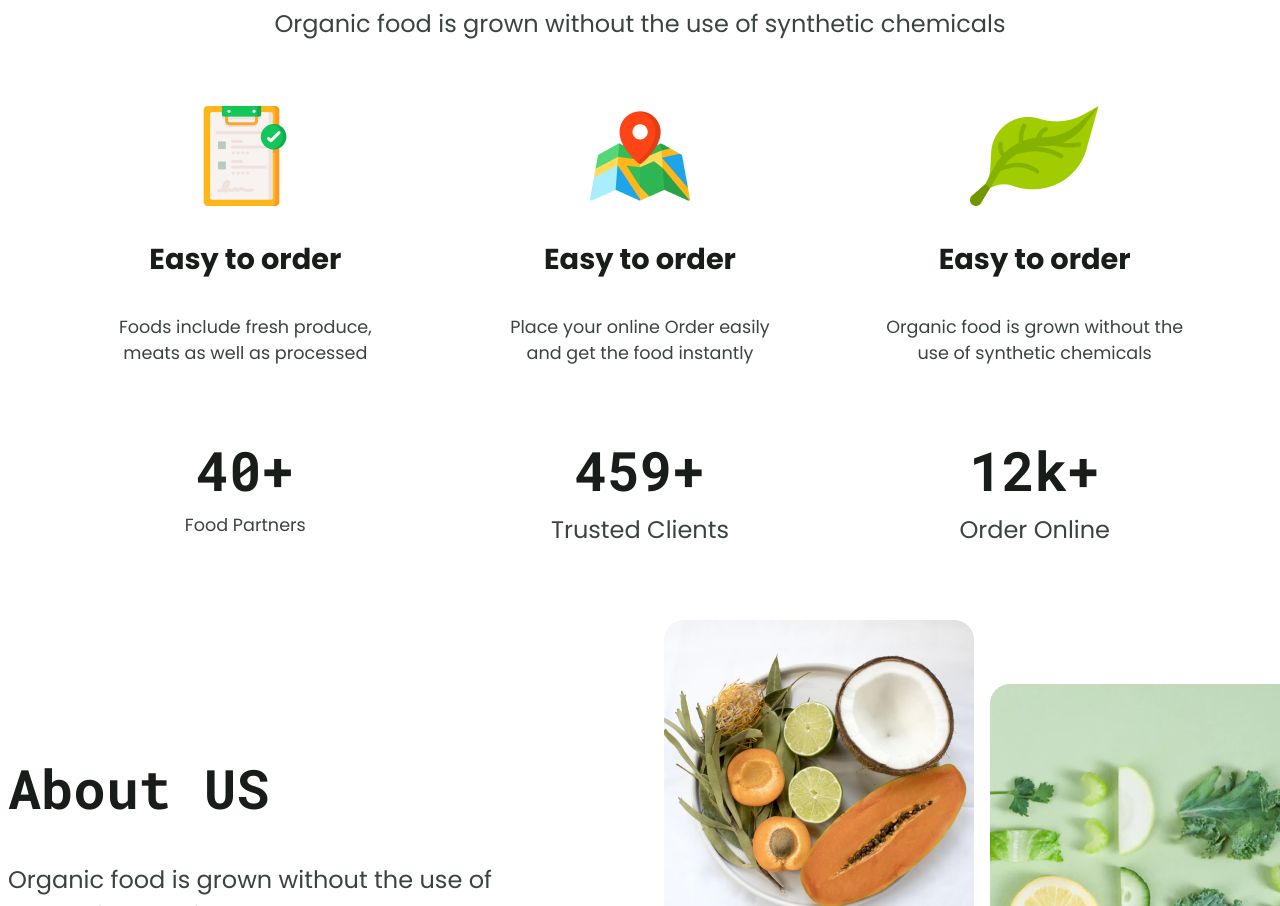
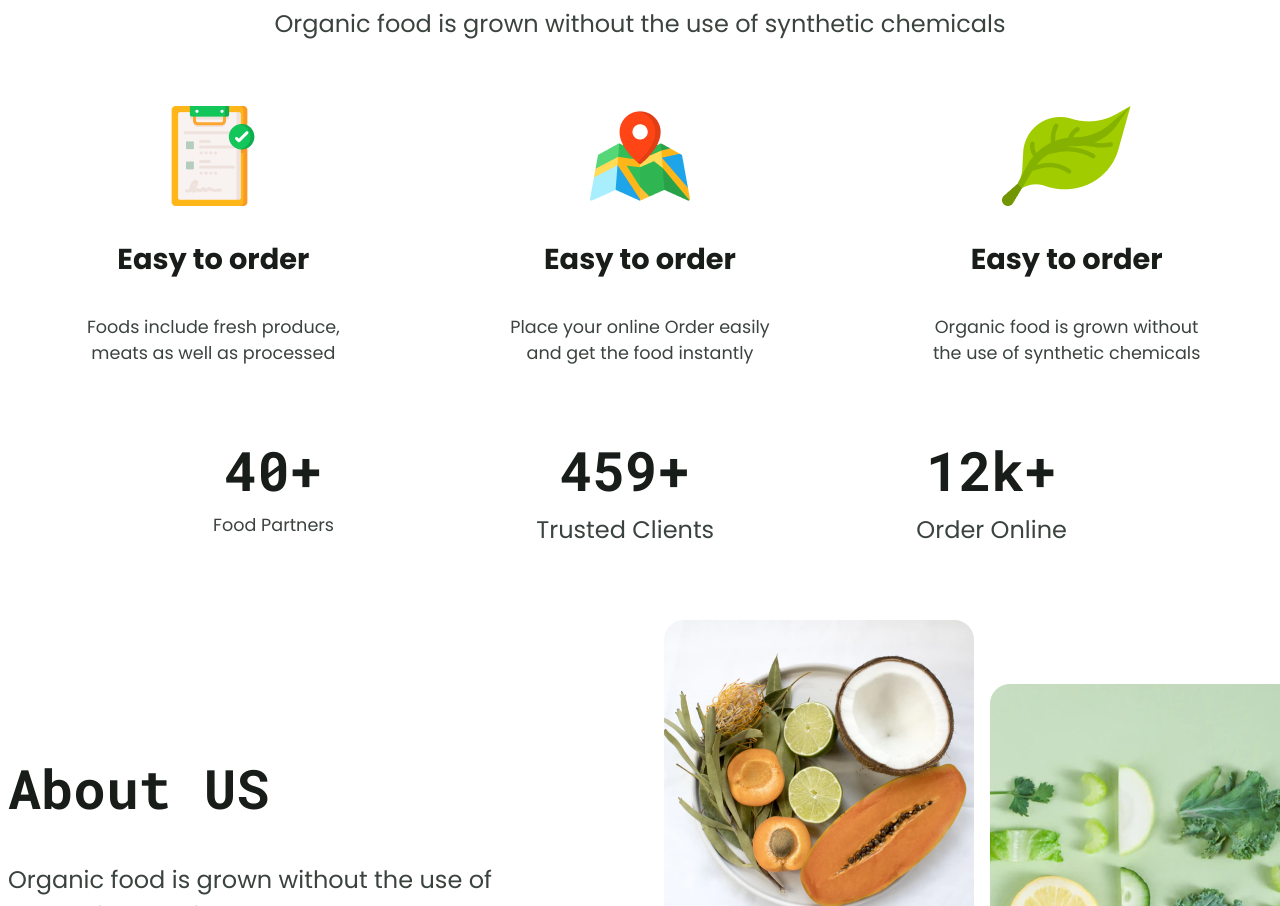
Before and after one commit to tokkaya79/ui-dest, a React (Create React App) app: page / in a window 1280 px wide. Shown: the part 1082-1988 px from the top of the page. Built offline with nearby package versions, Linux system fonts and the light colour scheme; a web font is replaced by a local one.

Commit message:
fixed chooseUs to flex

```diff
--- a/src/components/chooseUs/style.scss
+++ b/src/components/chooseUs/style.scss
@@ -5,11 +5,12 @@
     }
     & .preferenses,
     .numbers {
-        display: grid;
-        grid-template-columns: repeat(3, 1fr);
-        column-gap: 6rem;
-        margin: 0 6rem;
+        display: flex;
+        justify-content: space-around;
+        flex-wrap: wrap;
+        row-gap: 2rem;
         & .item {
+            max-width: 16.9rem;
             & .subtitle {
                 margin: 2rem 0;
             }
@@ -18,5 +19,7 @@
             }
         }
     }
-
+    & .numbers {
+        margin: 0 7rem;
+    }
 }
```
